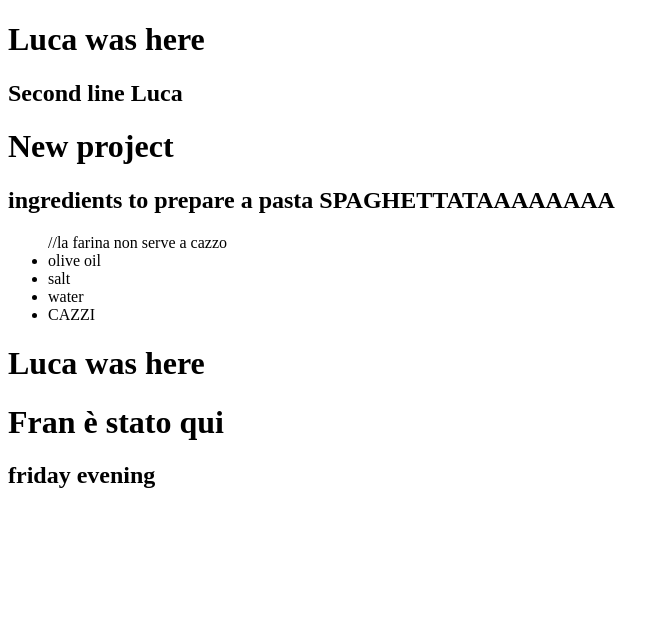
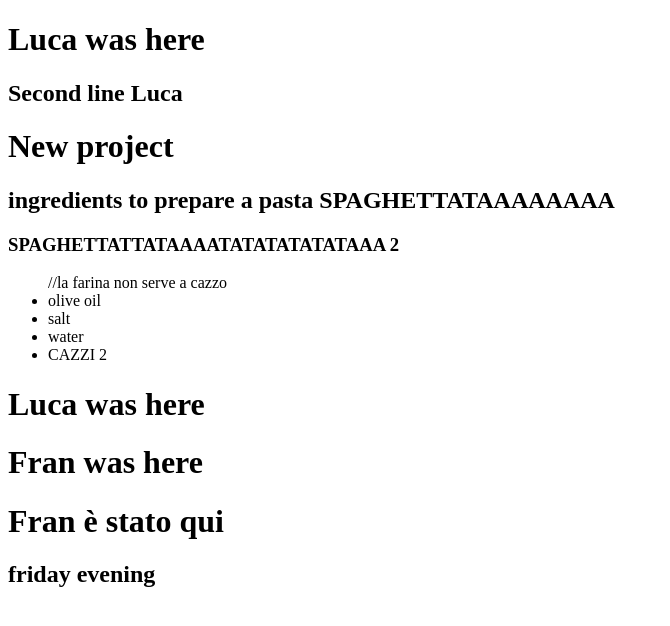
Before and after one commit to FreeCoders-Dublin/test-git-skills, a plain HTML site: page index.html in a window 1280 px wide. Shown: the whole page, without its empty margins (0-670 px from the left). Drawn offline with Linux system fonts and the light colour scheme.

Commit message:
Added Line 17 SPAGHETTATA 2 Added Fran was here on line 27 Added a 2 after CAZZI on line 23

```diff
--- a/index.html
+++ b/index.html
@@ -14,15 +14,17 @@
     <header>
     <h1>New project</h1>
     <h2>ingredients to prepare a pasta SPAGHETTATAAAAAAAA</h2>
+    <h3> SPAGHETTATTATAAAATATATATATATAAA 2 </h3>
     <ul>
         //la farina non serve a cazzo
         <li>olive oil</li>
         <li>salt</li>
         <li>water</li>
-        <li>CAZZI</li>
+        <li>CAZZI 2</li>
     </ul>
     </header>
     <h1>Luca was here</h1>
+    <h1>Fran was here</h1>
 
     <footer>
       <h1>Fran è stato qui</h1>
```
